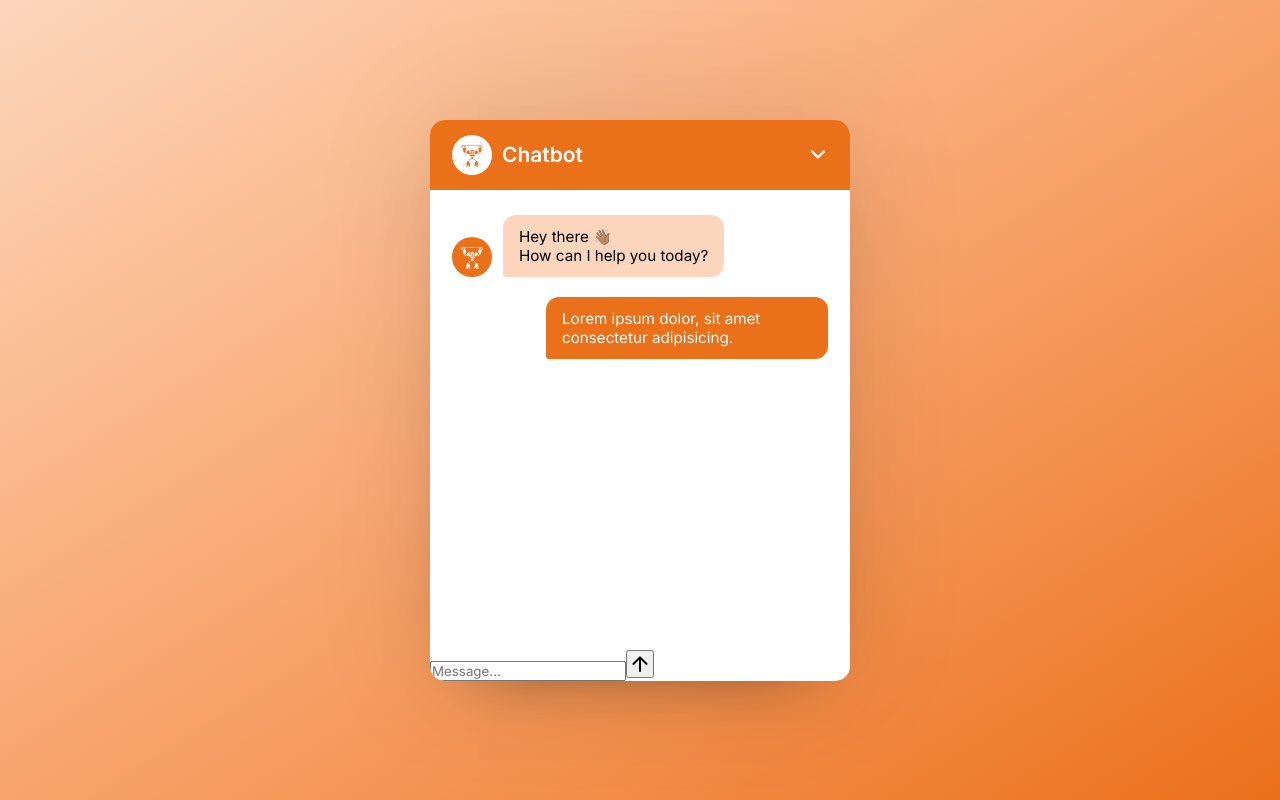
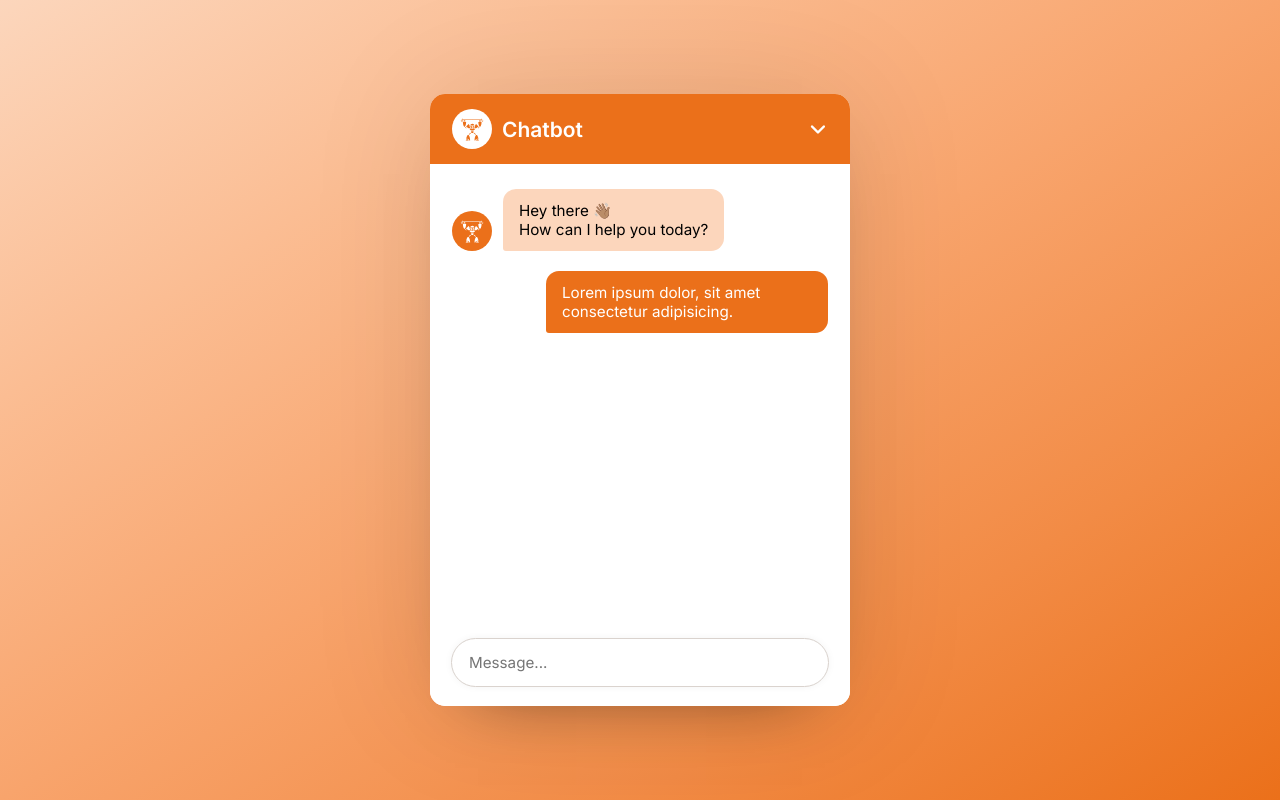
Before and after one commit to AdeGow/react-fitbot-ai, a React (Vite) app: page / in a window 1280 px wide. Built offline with nearby package versions, Linux system fonts and the light colour scheme.

Commit message:
styled chat footer and chat form in index.css

```diff
--- a/src/index.css
+++ b/src/index.css
@@ -18,6 +18,7 @@
 }
 
 .chatbot-popup {
+  position: relative;
   background-color: #fff;
   overflow: hidden;
   width: 420px;
@@ -82,6 +83,7 @@
   flex-direction: column;
   gap: 20px;
   padding: 25px 22px;
+  margin-bottom: 82px;
   height: 460px;
   overflow-y: auto;
 }
@@ -130,3 +132,58 @@
   background-color: #eb701a;
   border-radius: 13px 13px 13px 3px;
 }
+
+.chat-footer {
+  position: absolute;
+  bottom: 0;
+  width: 100%;
+  background-color: #fff;
+  padding: 15px 22px 20px;
+}
+
+.chat-footer .chat-form {
+  display: flex;
+  align-items: center;
+  background-color: #fff;
+  outline: 1px solid #DAD3CE;
+  border-radius: 32px;
+  box-shadow: 0 0 8px rgba(0, 0, 0, 0.06);
+}
+
+.chat-footer .chat-form:focus-within {
+  outline: 2px solid #f28b45;
+}
+
+.chat-form .message-input {
+  border: none;
+  outline: none;
+  width: 100%;
+  background-color: transparent;
+  height: 47px;
+  padding: 0 17px;
+  font-size: 0.95rem;
+}
+
+.chat-form button {
+  height: 35px;
+  width: 35px;
+  background-color: #f28b45;
+  color: #fff;
+  border-radius: 50%;
+  flex-shrink: 0;
+  display: none;
+  border: none;
+  outline: none;
+  cursor: pointer;
+  font-size: 1.15rem;
+  margin-right: 6px;
+  transition: background-color 0.2s ease;
+}
+
+.chat-form button:hover {
+  background-color: #eb701a;
+}
+
+.chat-form .message-input:valid ~ button {
+  display: block;
+}
```
